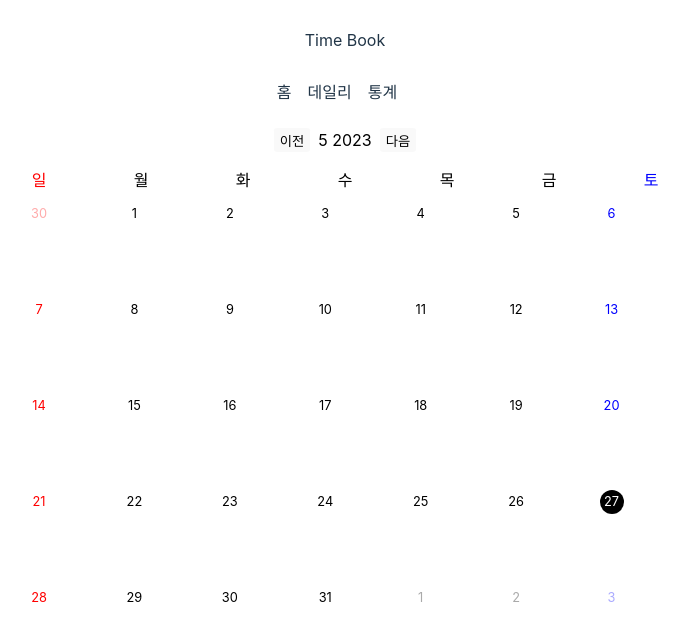
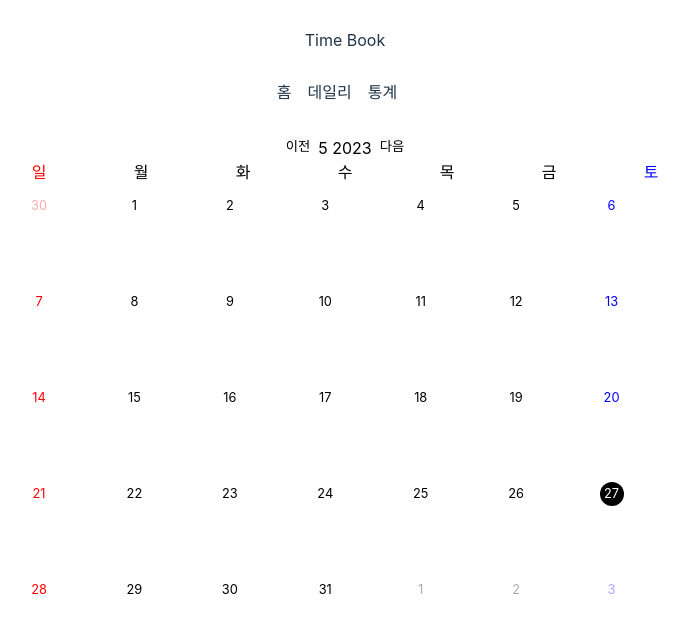
Before and after one commit to easymean/time-book-client, a React (Vite) app: page / in a window 1280 px wide. Shown: the top 640 px of the page, without its empty margins (295-984 px from the left). Built offline with nearby package versions, Linux system fonts and the light colour scheme.

Commit message:
global.css로 이동

```diff
--- a/src/App.scss
+++ /dev/null
@@ -1,7 +0,0 @@
-#root {
-	width: 100%;
-	max-width: 700px;
-	min-width: 350px;
-	margin: 0 auto;
-	text-align: center;
-}
--- a/src/App.tsx
+++ b/src/App.tsx
@@ -1,5 +1,4 @@
 import React from 'react';
-import './App.scss';
 import { BrowserView, MobileView } from 'react-device-detect';
 import { QueryClient, QueryClientProvider } from '@tanstack/react-query';
 import { ReactQueryDevtools } from '@tanstack/react-query-devtools';
--- a/src/main.tsx
+++ b/src/main.tsx
@@ -2,7 +2,7 @@ import React from 'react';
 import ReactDOM from 'react-dom/client';
 import { BrowserRouter } from 'react-router-dom';
 import App from './App';
-import './main.scss';
+import './styles/global.css';
 
 ReactDOM.createRoot(document.getElementById('root') as HTMLElement).render(
 	<React.StrictMode>
--- a/src/main.scss
+++ b/src/styles/global.css
@@ -12,6 +12,20 @@
 	-webkit-font-smoothing: antialiased;
 	-moz-osx-font-smoothing: grayscale;
 	-webkit-text-size-adjust: 100%;
+}
+
+#root {
+	width: 100%;
+	max-width: 700px;
+	min-width: 350px;
+	margin: 0 auto;
+	text-align: center;
+}
+
+* {
+	margin: 0;
+	padding: 0;
+	box-sizing: border-box;
 }
 
 body {
```
